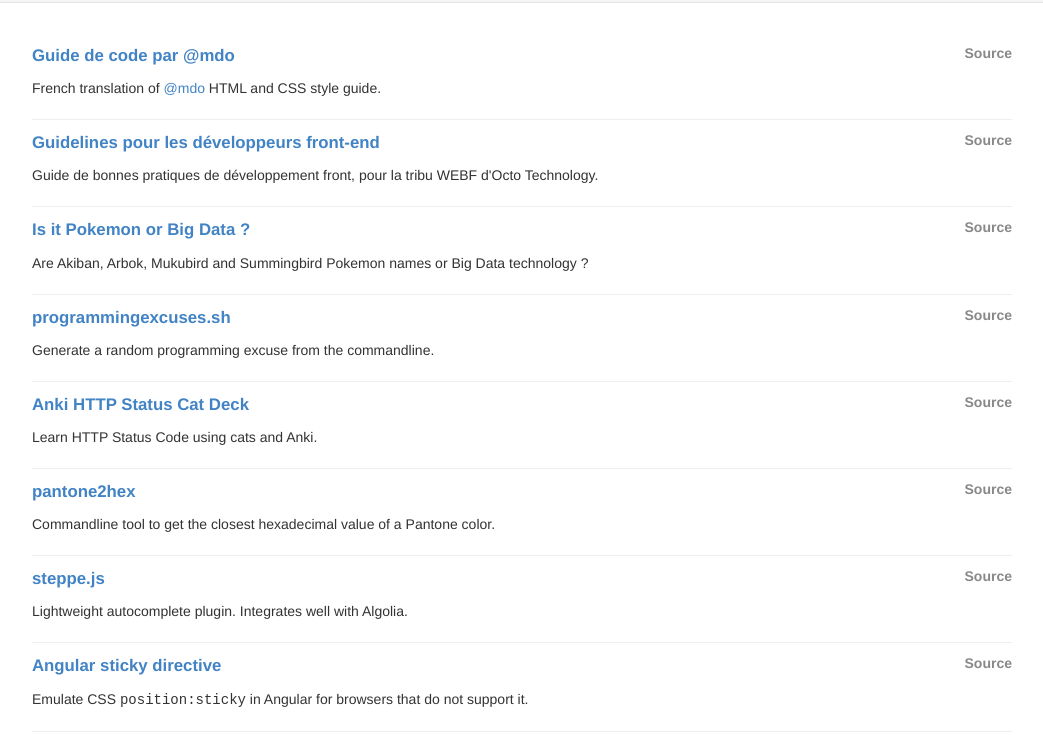
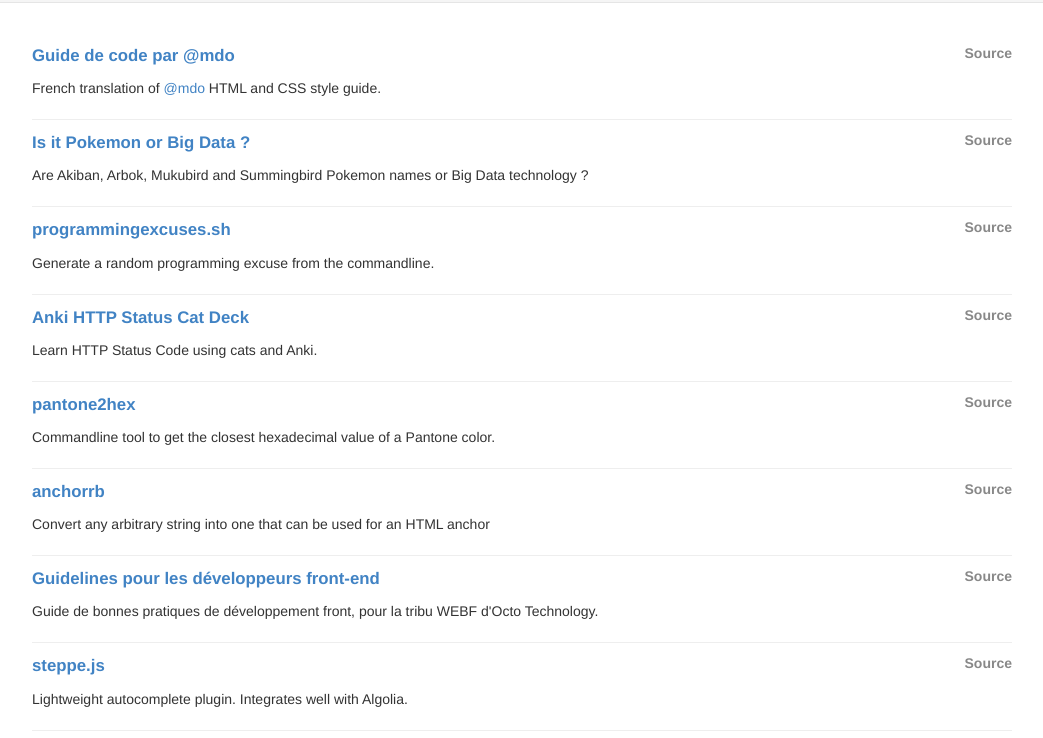
Before and after one commit to pixelastic/projects.pixelastic.com, a plain HTML site: page index.html in a window 1280 px wide. Shown: the part 50-788 px from the top of the page, without its empty margins (118-1161 px from the left). Drawn offline with Linux system fonts and the light colour scheme.

Commit message:
Add anchorrb

```diff
--- a/index.html
+++ b/index.html
@@ -25,15 +25,6 @@
         <a href="https://github.com/pixelastic/code-guide" class="project-source">Source</a>
         <div class="project-description">
           French translation of <a href="https://twitter.com/mdo/">@mdo</a> HTML and CSS style guide.
-        </div>
-      </li>
-      <li class="project">
-        <h3 class="project-title">
-          <a href="http://pixelastic.github.io/octo-webf-guidelines/">Guidelines pour les développeurs front-end</a>
-        </h3>
-        <a href="https://github.com/pixelastic/octo-webf-guidelines" class="project-source">Source</a>
-        <div class="project-description">
-          Guide de bonnes pratiques de développement front, pour la tribu WEBF d'Octo Technology.
         </div>
       </li>
       <li class="project">
@@ -70,6 +61,24 @@
         <a href="https://github.com/pixelastic/pantone2hex" class="project-source">Source</a>
         <div class="project-description">
           Commandline tool to get the closest hexadecimal value of a Pantone color.
+        </div>
+      </li>
+      <li class="project">
+        <h3 class="project-title">
+          <a href="https://github.com/pixelastic/anchorrb">anchorrb</a>
+        </h3>
+        <a href="https://github.com/pixelastic/anchorrb" class="project-source">Source</a>
+        <div class="project-description">
+          Convert any arbitrary string into one that can be used for an HTML anchor
+        </div>
+      </li>
+      <li class="project">
+        <h3 class="project-title">
+          <a href="http://pixelastic.github.io/octo-webf-guidelines/">Guidelines pour les développeurs front-end</a>
+        </h3>
+        <a href="https://github.com/pixelastic/octo-webf-guidelines" class="project-source">Source</a>
+        <div class="project-description">
+          Guide de bonnes pratiques de développement front, pour la tribu WEBF d'Octo Technology.
         </div>
       </li>
 
```
